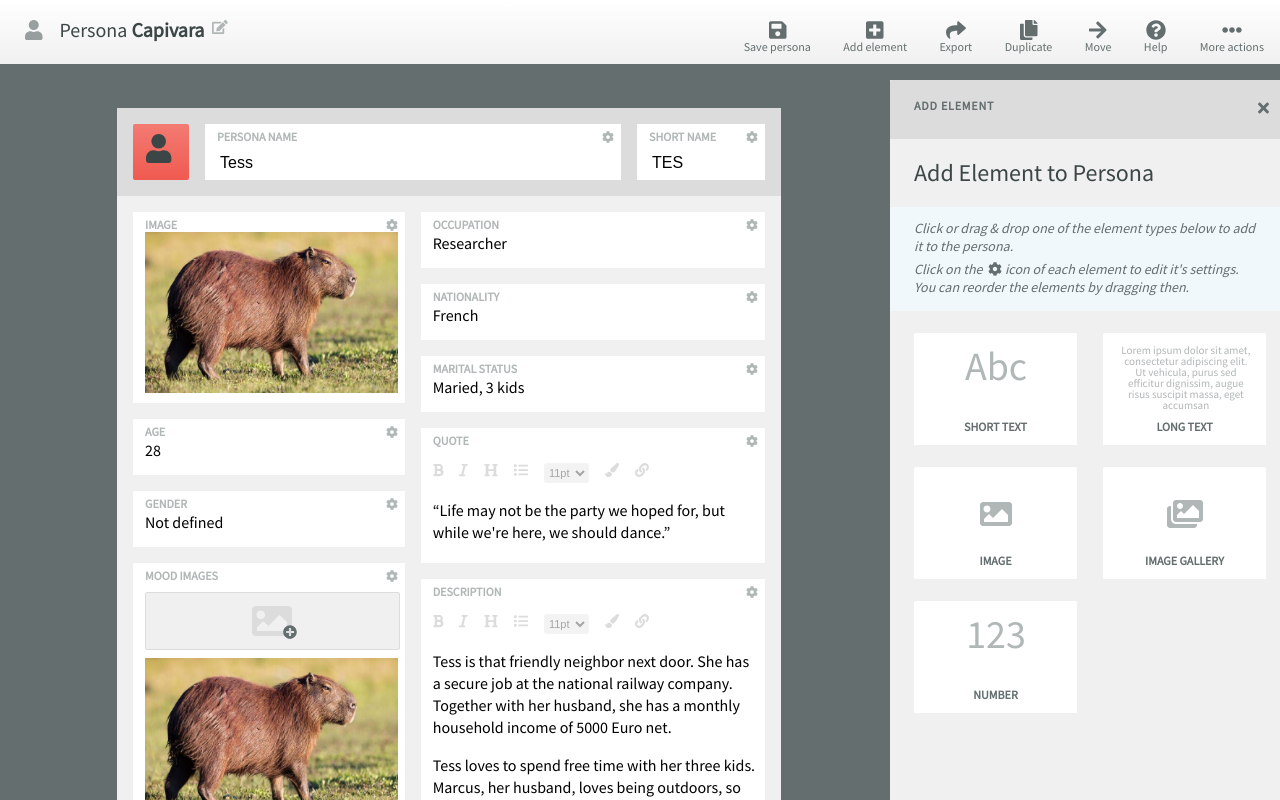
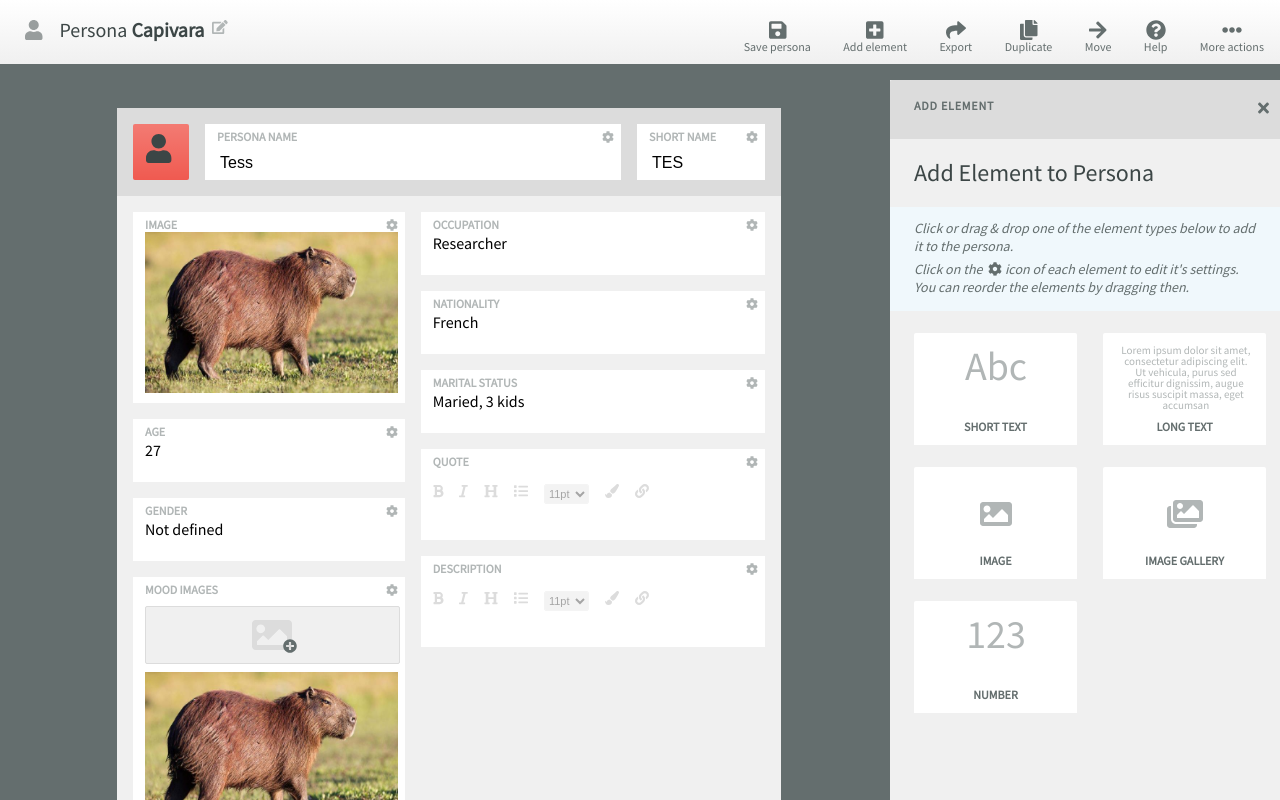
Before and after one commit to pedroAquino/MoreThanMetricsTest, a React (Create React App) app: page / in a window 1280 px wide. Shown: the top 800 px of the page. Built offline with nearby package versions, Linux system fonts and the light colour scheme.

Commit message:
columns working

```diff
--- a/src/Persona/Persona.js
+++ b/src/Persona/Persona.js
@@ -5,6 +5,7 @@ import PersonaHeader from './components/PersonaHeader';
 import PersonaField from './components/PersonaField';
 import Picture from '../shared/assets/capivara.jpg';
 import PersonaContainer from './containers/PersonaContainer';
+import ColumnsContainer from './containers/ColumnsContainer';
 
 type Props = {
   classes: any;
@@ -44,6 +45,24 @@ const styles = theme => ({
     }
 });
 
+const formatedText = fieldType => {
+    if (fieldType === 'quote') {
+        return [
+                "“Life may not be the party we hoped for, but while we're here, we should dance.”"
+        ];
+    }
+
+    if (fieldType === 'description') {
+        return [
+            'Tess is that friendly neighbor next door. She has a secure job at the national railway company. Together with her husband, she has a monthly household income of  5000 Euro net.',
+            'Tess loves to spend free time with her three kids. Marcus, her husband, loves being outdoors, so whenever possible the couple takes long hiking tours with their children.',
+            'Tess is not very interested in technology. She wants things that just work.'
+        ];
+    }
+
+    return [];
+}
+
 function Persona(props: Props) {
   const { classes  } = props;
   return (
@@ -57,7 +76,40 @@ function Persona(props: Props) {
             }}
         </PersonaContainer>
         <div className={classes.personaContent}>
-            <div className={classes.firstColumn}>
+            <ColumnsContainer>
+                { (columnsState) => {
+                    return columnsState.items.map((column, index) => {
+                        const colClass = index === 0 ? classes.firstColumn : classes.secondColumn;
+
+                        return <div className={colClass}>
+                            <ul>
+                                { column.fields.map(field => {
+                                   return (
+                                    <li>
+                                        <PersonaField
+                                            height={field.fieldType === 'image' ? 176 : null}
+                                            name={field.title}
+                                            kind={field.fieldType}
+                                            label={field.title.toUpperCase()}
+                                            src={field.fieldType === 'image' ? Picture : null}
+                                            imageSources={field.fieldType === 'image-gallery' ? [
+                                                Picture,
+                                                Picture
+                                            ] : []}
+                                            initialValue={field.data}
+                                            formatedText={formatedText(field.fieldType)}
+                                        />
+                                    </li>
+                                   )
+                                })}
+                            </ul>
+                        </div>
+                    })
+                }}
+            </ColumnsContainer>
+
+
+            {/* <div className={classes.firstColumn}>
                 <ul>
                     <li>
                         <PersonaField
@@ -150,7 +202,7 @@ function Persona(props: Props) {
                         />
                     </li>
                 </ul>
-            </div>
+            </div> */}
         </div>
     </div>
   );
--- a/src/Persona/components/PersonaField.js
+++ b/src/Persona/components/PersonaField.js
@@ -13,7 +13,7 @@ type Props = {
   kind: 'short-text' | 'long-text' | 'image' | 'image-gallery' | 'number';
   src: ?string;
   imageSources: string[];
-  formatedText: Array<HTMLParagraphElement>;
+  formatedText: Array<string>;
   editable: boolean;
   name: string;
   disabled: boolean;
@@ -130,7 +130,7 @@ const LongText = ({ classes, formatedText }) => (
             <EditionBar />
         </div>
         <div className={classes.formatedText}>
-            {formatedText.map((paragraph, index) => <React.Fragment key={index}>{paragraph}</React.Fragment>)}
+            {formatedText.map((paragraph, index) => <p key={index}>{paragraph}</p>)}
         </div>
     </React.Fragment>
 )
--- a/src/Persona/containers/ColumnsContainer.js
+++ b/src/Persona/containers/ColumnsContainer.js
@@ -30,7 +30,7 @@ class ColumnsContainer extends React.Component<Props, State>{
 };
 
 const mapStateToProps = state => ({
-    columns: state.columns
+    columns: state.entities.columns
 });
 
 const mapDispatchToProps = dispatch => ({
--- a/src/Persona/services/columnSagas.js
+++ b/src/Persona/services/columnSagas.js
@@ -9,7 +9,6 @@ import { createColumnsWithFields } from './columnFactory';
 
 function* getColumns(action) {
     try {
-        debugger;
         const columnsResponse = yield call(
             apiFactory().getColumns,
             action.payload
```
